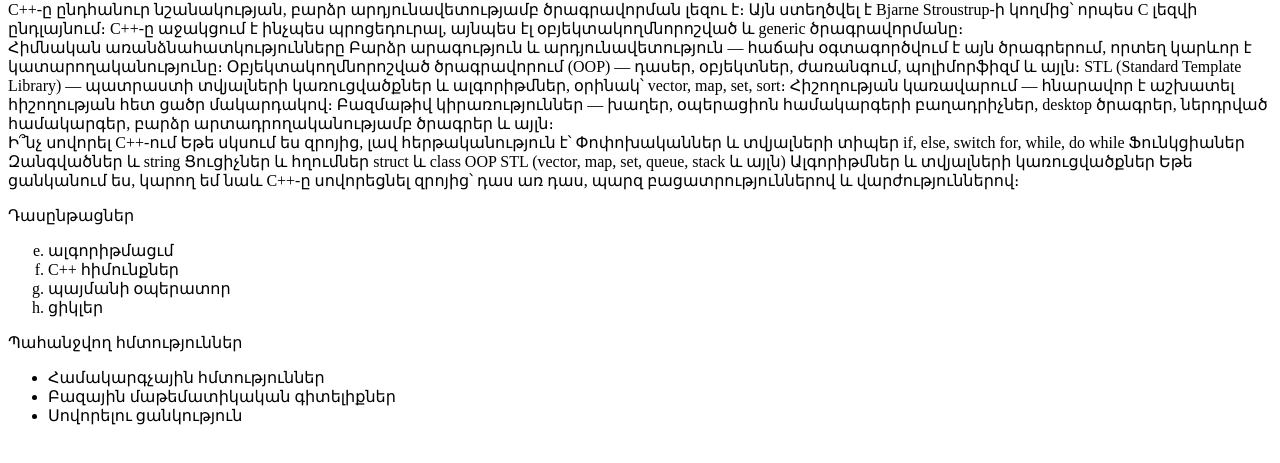
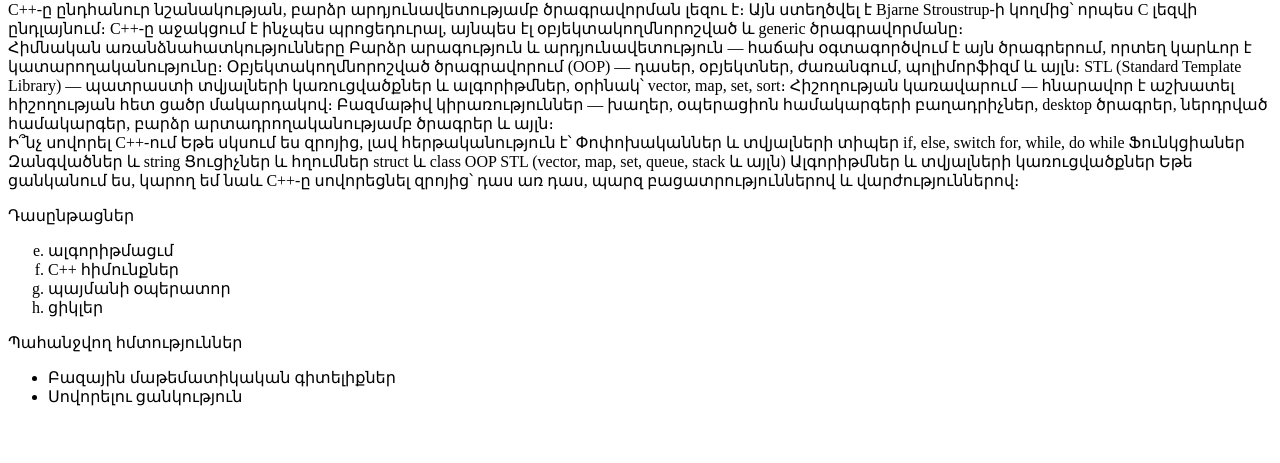
Before and after one commit to khachatryanarman571-ship-it/project-1, a plain HTML site: page index.html in a window 1280 px wide. Shown: the part 67-530 px from the top of the page. Drawn offline with Linux system fonts and the light colour scheme.

Commit message:
Update index.html

```diff
--- a/index.html
+++ b/index.html
@@ -36,8 +36,8 @@ STL (vector, map, set, queue, stack և այլն)
       <li>ցիկլեր</li>
     </ol>
     <p>Պահանջվող հմտություններ</p>
-    <ul>
-      <li>Համակարգչային հմտություններ</li>
+    <ul tipe="disc">
+      <!--   -->
       <li>Բազային մաթեմատիկական գիտելիքներ</li>
       <li>Սովորելու ցանկություն</li>
     </ul>
```
